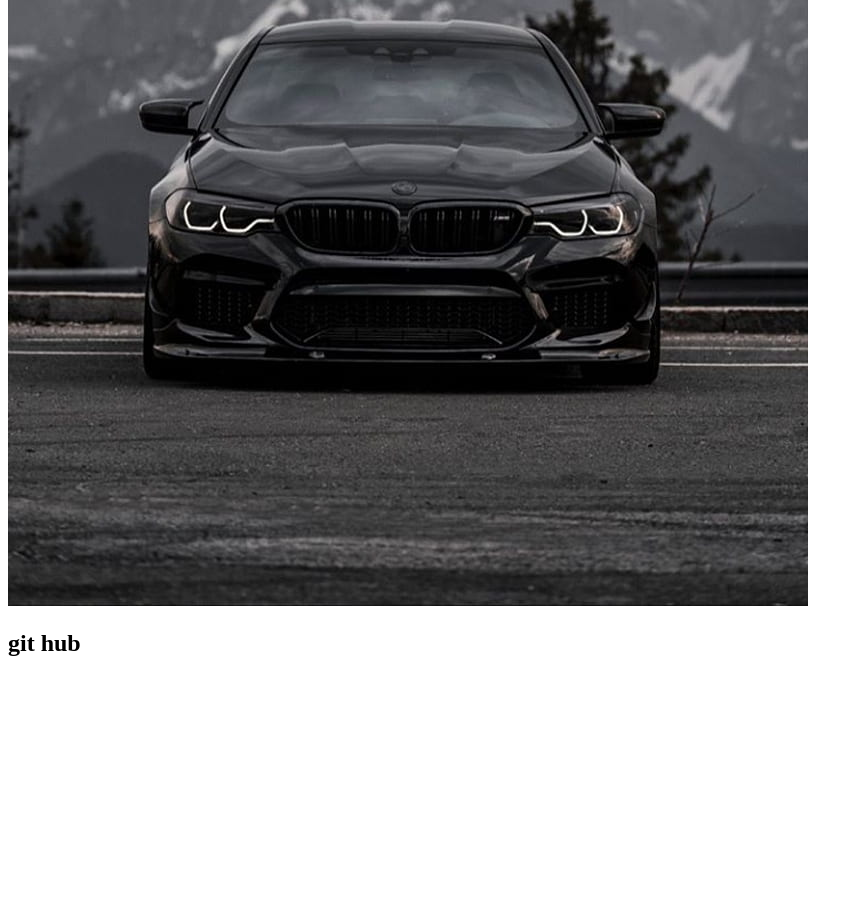
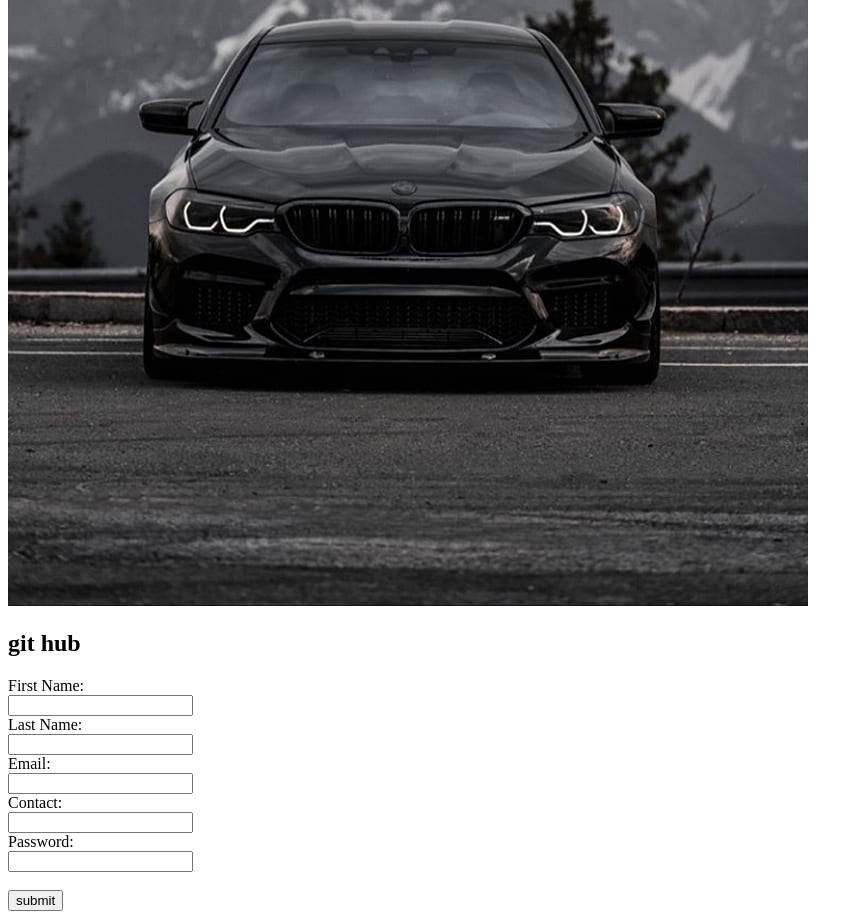
Before and after one commit to Muhammadxrayyan/myfirstgitproject, a plain HTML site: page index.html in a window 1280 px wide. Shown: the part 2501-3420 px from the top of the page, without its empty margins (0-863 px from the left). Before the commit the page ends 3178 px from the top, so only its background shows below. Drawn offline with Linux system fonts and the light colour scheme.

Commit message:
form added in index.html

```diff
--- a/index.html
+++ b/index.html
@@ -9,7 +9,8 @@
              color:blue;
 
         }
-           </style>
+
+       </style>
 </head>
 <body>
 
@@ -20,5 +21,28 @@
     <img src="bmw1.avif" alt="">
     <img src="bmw2.jpg" alt="">
      <h2>git hub</h2>
+
+     <form>
+     <label for="fname">First Name:</label><br>
+     <input type="text" id="fname" name="fname"><br>
+
+     <label for="lname">Last Name:</label><br>
+     <input type="text" id="lname" name="lname"><br>
+
+     <label for="email">Email:</label><br>
+     <input type="text" name="email"><br>
+
+     <label for="contact">Contact:</label><br>
+     <input type="text" name="contact"><br>
+
+     <label for="password">Password:</label><br>
+     <input type="password" name="Password">
+ <br>
+ <br>
+     <input type="submit" value="submit">
+
+
+
+ </form>
 </body>
 </html>
```
